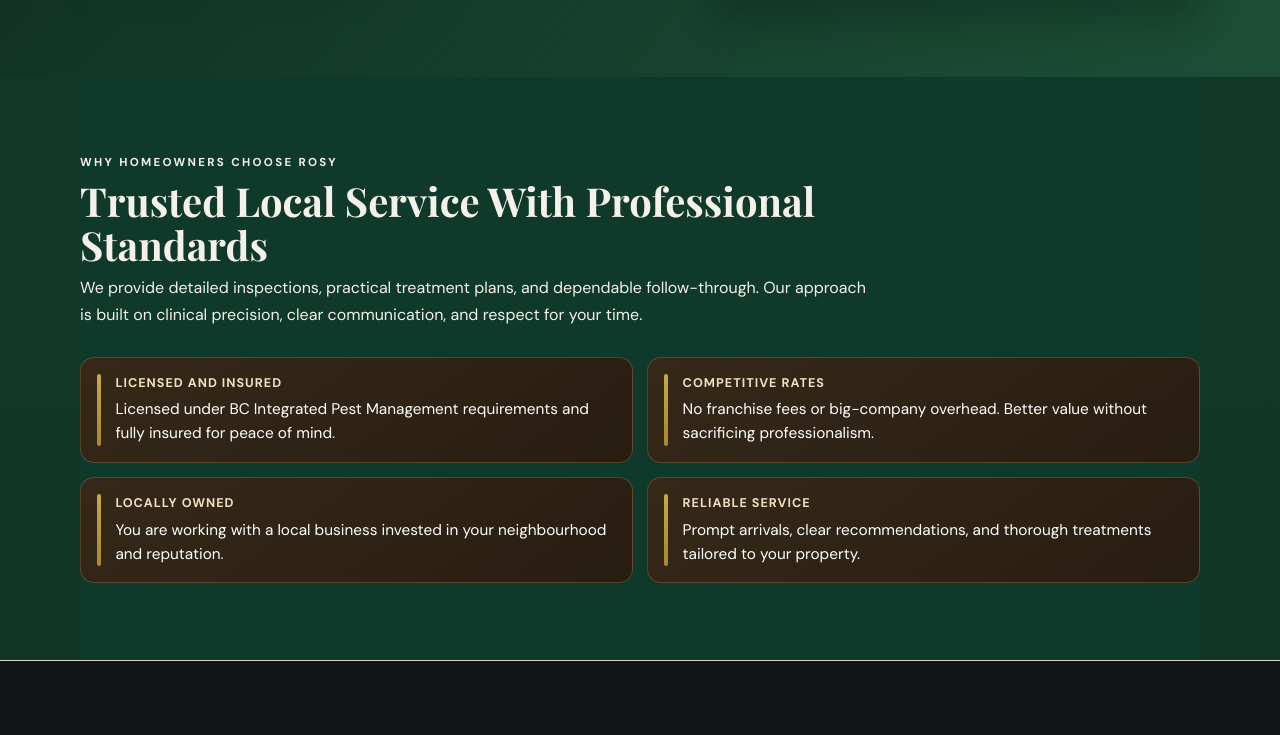
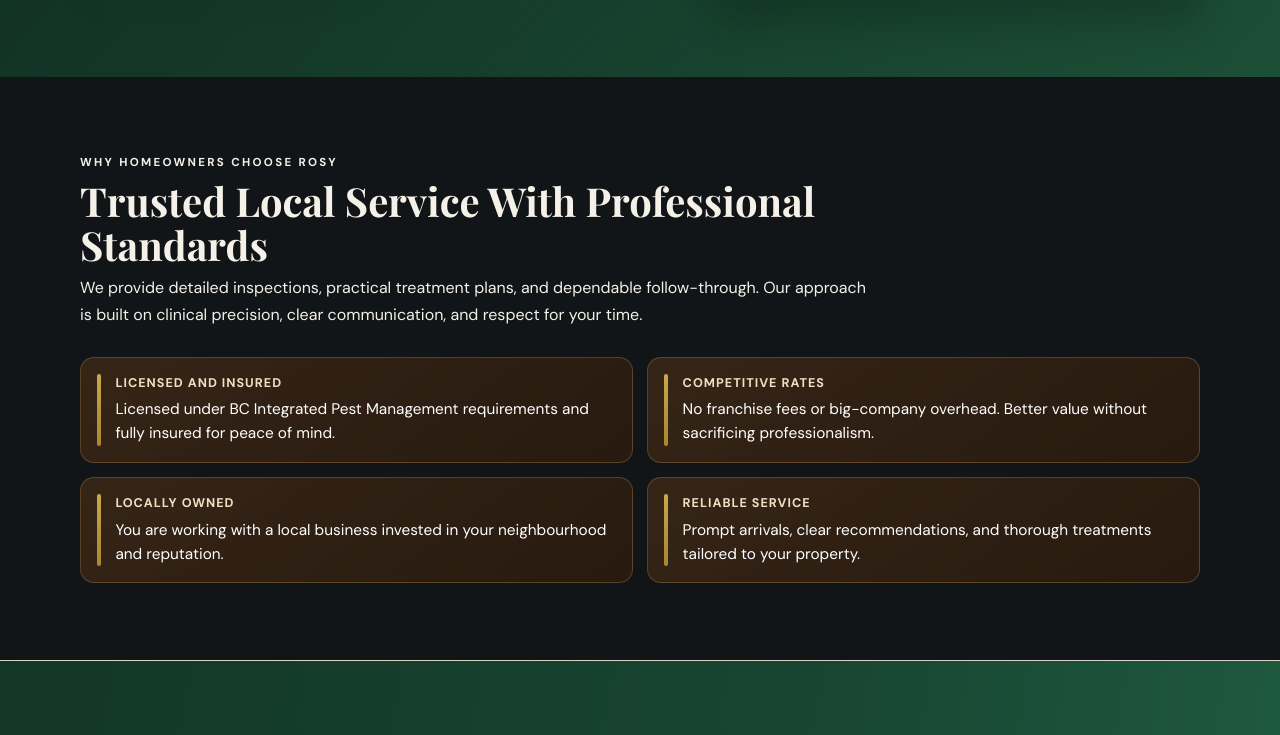
Before and after one commit to v-nnn/rosypest.ca, a plain HTML site: page index.html in a window 1280 px wide. Shown: the part 689-1424 px from the top of the page. Drawn offline with nearby package versions, Linux system fonts and the light colour scheme.

Commit message:
changed - looks good now

```diff
--- a/index.html
+++ b/index.html
@@ -41,7 +41,7 @@
     }
 
     #about {
-      background: #0f3a2b;
+      background: rgba(17, 21, 23);
     }
 
     body {
@@ -326,8 +326,12 @@
     }
 
     .services-wrap {
-      background: rgb(17,21,23);
+      background: linear-gradient(100deg, var(--forest), #184633 62%, #1f5b3f 100%);
       border-block: 1px solid var(--line);
+    }
+
+    .about-wrap {
+      background: linear-gradient(180deg, #143c2c 0%, #0f2f23 100%);
     }
 
     .chip-row {
@@ -348,7 +352,7 @@
     }
 
     .contact-band {
-      background: linear-gradient(100deg, var(--forest), #184633 62%, #1f5b3f 100%);
+      background: rgb(17,21,23);
       color: var(--cream);
       border-top: 4px solid var(--gold);
       border-bottom: 4px solid rgba(12, 30, 22, 0.45);
@@ -500,7 +504,8 @@
       </div>
     </section>
 
-    <section class="section container" id="about">
+    <section class="section about-wrap" id="about">
+      <div class="container">
         <div class="section-head">
           <p class="section-kicker">Why Homeowners Choose Rosy</p>
           <h2>Trusted Local Service With Professional Standards</h2>
@@ -532,6 +537,7 @@
               <p>Prompt arrivals, clear recommendations, and thorough treatments tailored to your property.</p>
             </div>
           </article>
+        </div>
       </div>
     </section>
 
```
Lines whose indentation alone changed are shown as unchanged.
